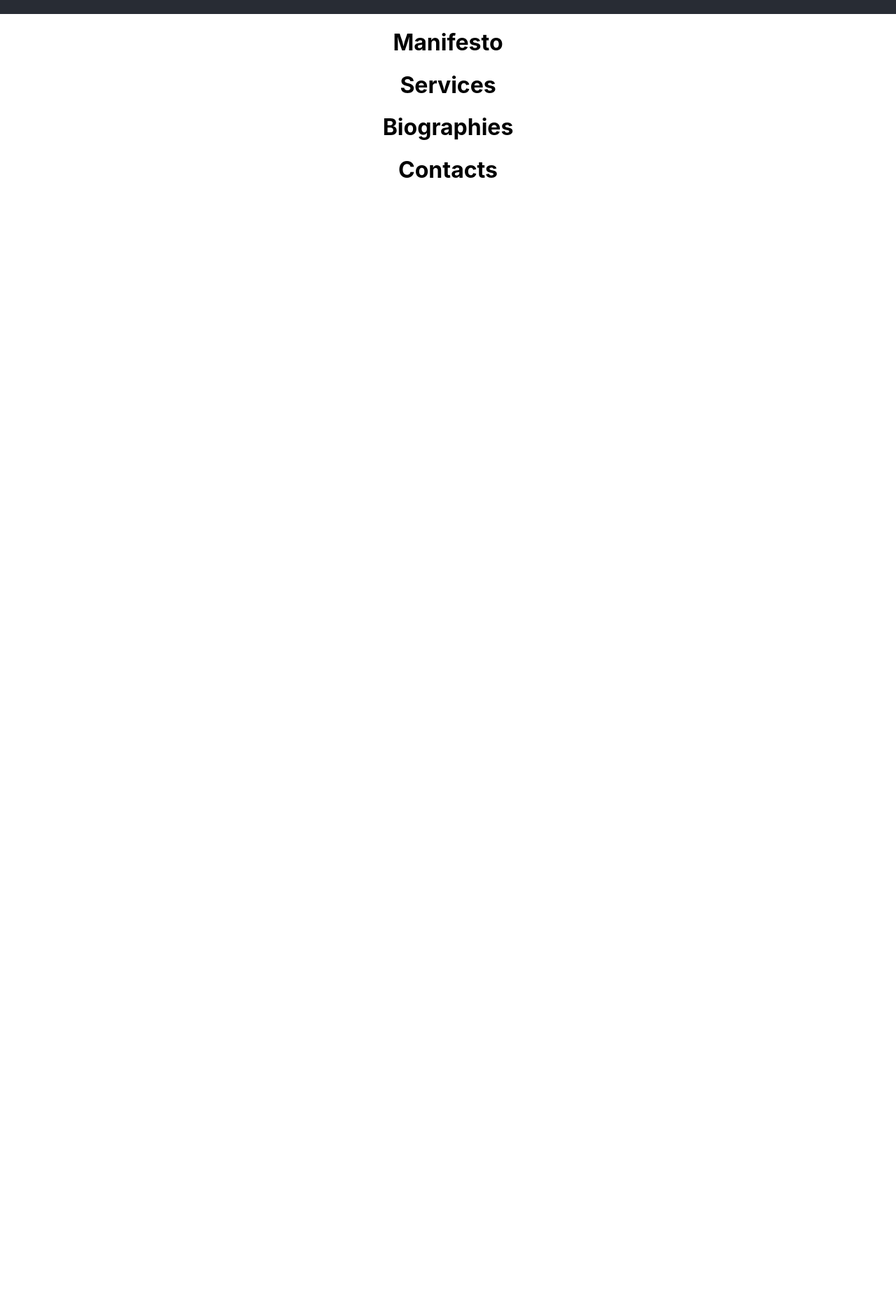
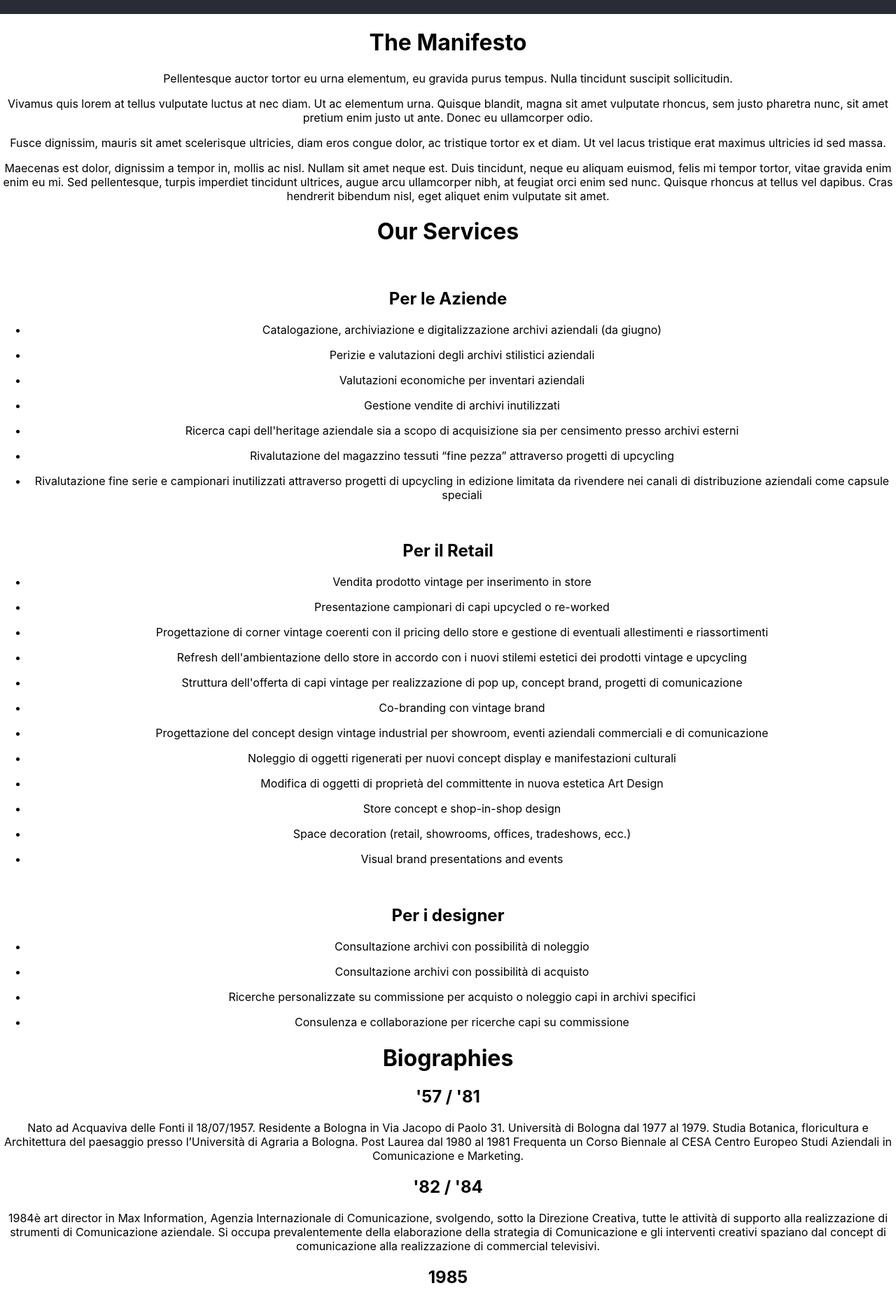
Before and after one commit to MichelangeloMastroroccoDeGrandis/lifeofvintage, a React (Create React App) app: page / in a window 1280 px wide. Shown: the part 780-2640 px from the top of the page at 70% size. Before the commit the page ends 1063 px from the top, so only its background shows below. Built offline with nearby package versions, Linux system fonts and the light colour scheme.

Commit message:
add all fake text

```diff
--- a/src/components/Biographies.js
+++ b/src/components/Biographies.js
@@ -2,6 +2,80 @@ const Biographies = (props) => {
 return (
     <div id="biographies">
         <h1>Biographies</h1>
+        <div class="container">
+            <div class="img">
+                <div>
+                    <h2>'57 / '81</h2>
+                    <p>Nato ad Acquaviva delle Fonti il 18/07/1957.
+                    Residente a Bologna in Via Jacopo di Paolo 31.
+                    Università di Bologna dal 1977 al 1979.
+                    Studia Botanica, floricultura e Architettura del
+                    paesaggio presso l’Università di Agraria a Bologna.
+                    Post Laurea dal 1980 al 1981
+                    Frequenta un Corso Biennale al CESA Centro Europeo
+                    Studi Aziendali in Comunicazione e Marketing.</p>
+                </div>
+                <div>
+                    <h2>'82 / '84</h2>
+                    <p>1984è art director in Max Information,
+                        Agenzia Internazionale di Comunicazione,
+                        svolgendo, sotto la Direzione Creativa,
+                        tutte le attività di supporto alla realizzazione
+                        di strumenti di Comunicazione aziendale.
+                        Si occupa prevalentemente della elaborazione
+                        della strategia di Comunicazione e gli interventi
+                        creativi spaziano dal concept di comunicazione
+                        alla realizzazione di commercial televisivi.</p>
+                </div>
+                <div>
+                    <h2>1985</h2>
+                    <p>con Iosa-Ghini, Scozzari, Jori e Carpinteri fonda
+                        ALCUNI GIOVANI OCCIDENTALI, una boutique creativa
+                        specializzata nella realizzazione di Eventi Speciali
+                        ad altissimo impatto scenografico. Swatch, Moschino,
+                        Jean-Charles de Castelbajac, Pitti Trend le realizzazioni
+                        più emblematiche di quel periodo. Inizia inoltre una
+                        lunga collaborazione con il gruppo WP Lavori in Corso
+                        dove cura tutte le attività di comunicazione per quasi quindici anni.</p>
+                </div>
+                <div>
+                    <h2>1990</h2>
+                    <p>l’attività di consulenza è molto diversificata ed iniziano
+                        le collaborazioni in ambito artistico con illustratori
+                        come Igort, Daniele Brolli, Nicola Corona, Stefano Ricci
+                        e Francesca Ghermandi e con fotografi come Peter Lindberg,
+                        Fabrizio Ferri, Julian Broad, Armin Linke, Paolo Ventura,
+                        Nick Scott, Tommaso Sartori e con filmakers come Maurizio
+                        Finotto e Flavio Kampah.</p>
+                </div>
+                <div>
+                    <h2>2000</h2>
+                    <p>fonda con Stefano Martinetto Futurenet, una life style
+                        company nata per diffondere nei mercati internazionali
+                        brand come Fake London, Evisu Japan, W.&amp;.L.T. Con il
+                        gruppo Puma partecipa alla definizione del concetto di
+                        Co-Lab che vedrà in seguito applicazioni con le Co-Lab di
+                        Puma con Neil Barrett, Alexander McQueen, Mihara Yasuhiro
+                        e con Philippe Stark.</p>
+                </div>
+                <div>
+                    <h2>2009</h2>
+                    <p>vince un concorso Internaziopnale per la progettazione
+                        della installazione per la città metropolitana di Bologna
+                        nell’ambito delle manifestazioni ufficiali del World Expo
+                        2010 di Shanghai nella sezione UBPA, Urban Best Practice Area.</p>
+                </div>
+                <div>
+                    <h2>2010</h2>
+                    <p>nasce il progetto Antonio Mastrorocco One Off un laboratorio
+                        artigianale di realizzazione di oggetti e scenografie in
+                        ambito Art Design. Inizia la sperimentazione di manufatti
+                        di origine industriale che vengono sottoposti ad un processo
+                        di rielaborazione attraverso la trasformazione della funzione
+                        d’uso denominata upcycling.</p>
+                </div>
+            </div>
+        </div>
     </div>
 )
 };
--- a/src/components/Contacts.js
+++ b/src/components/Contacts.js
@@ -2,6 +2,11 @@ const Contacts = () => {
 return (
     <div id="contacts">
         <h1>Contacts</h1>
+        <div class="container">
+            <p>Email</p>
+            <p>Sviluppato da: Michelangelo</p>
+            <p>Lascia qui la tua email</p>
+        </div>
     </div>
 )
 };
--- a/src/components/Header.js
+++ b/src/components/Header.js
@@ -11,6 +11,8 @@ const Header = () => {
                         <li><AnchorLink href="#contacts"><button>Contatti</button></AnchorLink></li>
                     </ul>
                 </nav>
+                <p>Lorem ipsum dolor sit amet,</p>
+                <p>consectetur adipiscing elit. </p>
             </header>)
 };
 
--- a/src/components/Manifesto.js
+++ b/src/components/Manifesto.js
@@ -1,7 +1,41 @@
 const Manifesto = () => {
  return (
     <div id="manifesto">
-        <h1>Manifesto</h1>
+        <h1>The Manifesto</h1>
+        <div class="container">
+            <div class="block-2-left">
+                <div class="line"></div>
+                    <p>
+                    Pellentesque auctor tortor eu urna elementum,
+                    eu gravida purus tempus. Nulla tincidunt suscipit sollicitudin.
+                    </p>
+                <div class="line"></div>
+            </div>
+            <div class="block-1-right">
+                <p>Vivamus quis lorem at tellus vulputate
+                    luctus at nec diam. Ut ac elementum urna.
+                    Quisque blandit, magna sit amet vulputate
+                    rhoncus, sem justo pharetra nunc, sit amet
+                    pretium enim justo ut ante. Donec eu ullamcorper odio.</p>
+            </div>
+        </div>
+        <div class="container">
+            <p>Fusce dignissim, mauris sit amet scelerisque
+                ultricies, diam eros congue dolor, ac tristique
+                tortor ex et diam. Ut vel lacus tristique erat
+                maximus ultricies id sed massa.</p>
+        </div>
+        <div class="container">
+            <p>Maecenas est dolor, dignissim a tempor in,
+                mollis ac nisl. Nullam sit amet neque est.
+                Duis tincidunt, neque eu aliquam euismod,
+                felis mi tempor tortor, vitae gravida enim
+                enim eu mi. Sed pellentesque, turpis imperdiet
+                tincidunt ultrices, augue arcu ullamcorper nibh,
+                at feugiat orci enim sed nunc. Quisque rhoncus
+                at tellus vel dapibus. Cras hendrerit bibendum
+                nisl, eget aliquet enim vulputate sit amet.</p>
+        </div>
     </div>
  )
 };
--- a/src/components/Services.js
+++ b/src/components/Services.js
@@ -1,7 +1,52 @@
 const Services = ()=> {
 return (
     <div id="services">
-        <h1>Services</h1>
+        <div class="scrolling-text-container">
+            <h1 class="scrolling-text">Our Services</h1>
+        </div>
+        <div class="container">
+            <div class="aziende">
+                <img />
+                <h2>Per le Aziende</h2>
+                <ul>
+                    <li><p>Catalogazione, archiviazione e digitalizzazione archivi aziendali (da giugno)</p></li>
+                    <li><p>Perizie e valutazioni degli archivi stilistici aziendali</p></li>
+                    <li><p>Valutazioni economiche per inventari aziendali</p></li>
+                    <li><p>Gestione vendite di archivi inutilizzati</p></li>
+                    <li><p>Ricerca capi dell'heritage aziendale sia a scopo di acquisizione sia per censimento presso archivi esterni</p></li>
+                    <li><p>Rivalutazione del magazzino tessuti “fine pezza” attraverso progetti di upcycling</p></li>
+                    <li><p>Rivalutazione fine serie e campionari inutilizzati attraverso progetti di upcycling in edizione limitata da rivendere nei canali di distribuzione aziendali come capsule speciali</p></li>
+                </ul>
+            </div>
+            <div class="retail">
+                <img />
+                <h2>Per il Retail</h2>
+                <ul>
+                    <li><p>Vendita prodotto vintage per inserimento in store</p></li>
+                    <li><p>Presentazione campionari di capi upcycled o re-worked</p></li>
+                    <li><p>Progettazione di corner vintage coerenti con il pricing dello store e gestione di eventuali allestimenti e riassortimenti</p></li>
+                    <li><p>Refresh dell'ambientazione dello store in accordo con i nuovi stilemi estetici dei prodotti vintage e upcycling</p></li>
+                    <li><p>Struttura dell'offerta di capi vintage per realizzazione di pop up, concept brand, progetti di comunicazione</p></li>
+                    <li><p>Co-branding con vintage brand</p></li>
+                    <li><p>Progettazione del concept design vintage industrial per showroom, eventi aziendali commerciali e di comunicazione</p></li>
+                    <li><p>Noleggio di oggetti rigenerati per nuovi concept display e manifestazioni culturali</p></li>
+                    <li><p>Modifica di oggetti di proprietà del committente in nuova estetica Art Design</p></li>
+                    <li><p>Store concept e shop-in-shop design</p></li>
+                    <li><p>Space decoration (retail, showrooms, offices, tradeshows, ecc.)</p></li>
+                    <li><p>Visual brand presentations and events</p></li>
+                </ul>
+            </div>
+            <div class="designer">
+                <img />
+                <h2>Per i designer</h2>
+                <ul>
+                    <li><p>Consultazione archivi con possibilità di noleggio</p></li>
+                    <li><p>Consultazione archivi con possibilità di acquisto</p></li>
+                    <li><p>Ricerche personalizzate su commissione per acquisto o noleggio capi in archivi specifici</p></li>
+                    <li><p>Consulenza e collaborazione per ricerche capi su commissione</p></li>
+                </ul>
+            </div>
+        </div>
     </div>
 )
 };
```
